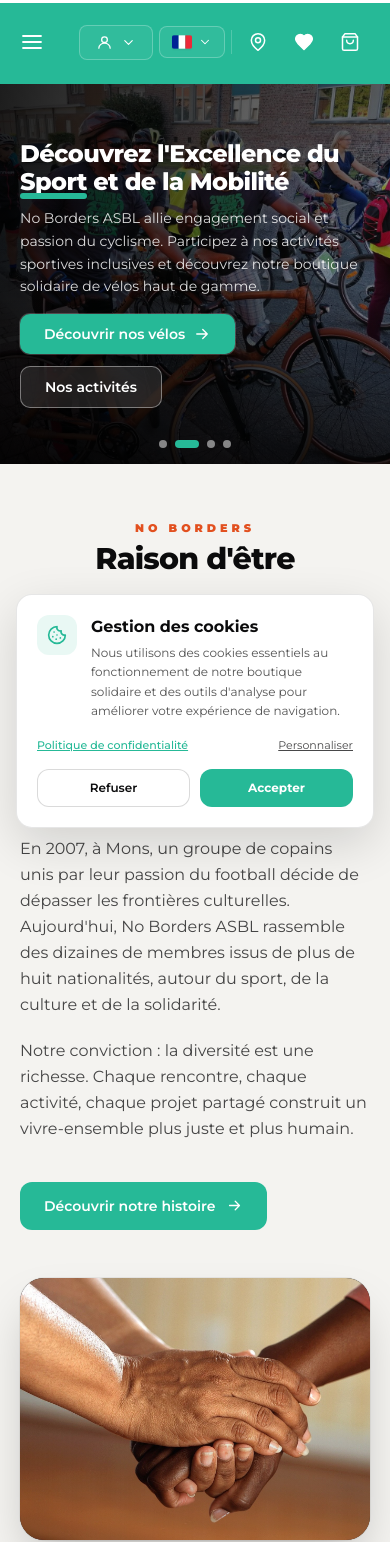
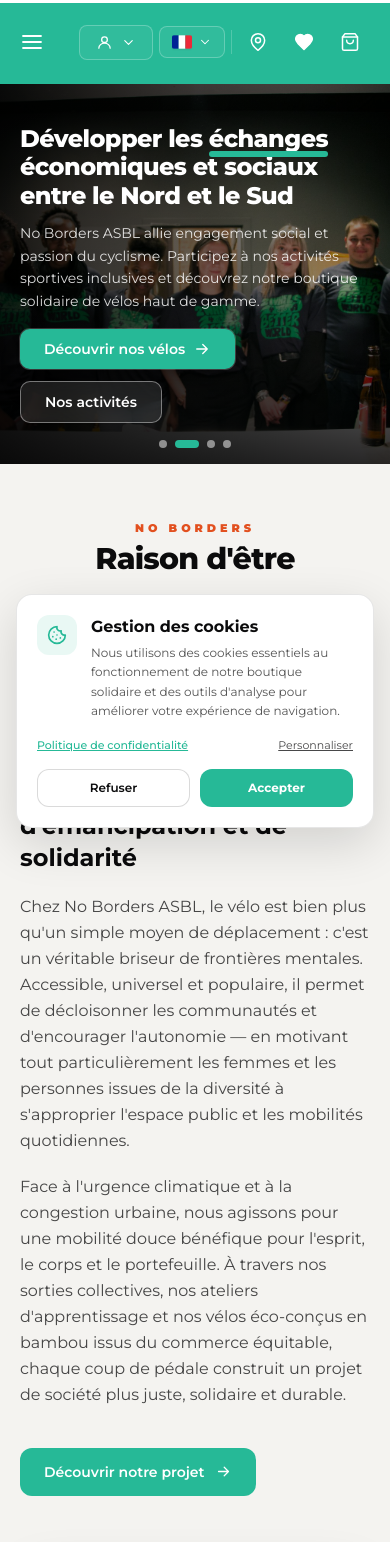
Before and after one commit to josuefox123/nobordersasbl, a Next.js app: page / in a window 390 px wide. Shown: the top 1542 px of the page. Built offline with nearby package versions, Linux system fonts and the light colour scheme.

Commit message:
26-10-2026

```diff
--- a/app/wishlist/WishlistClient.tsx
+++ b/app/wishlist/WishlistClient.tsx
@@ -404,7 +404,7 @@
                       {items.map((item) => (
                         <article
                           key={item.id}
-                          className="group flex flex-col overflow-hidden rounded-2xl border border-ink/10 bg-white shadow-sm transition-all duration-300 hover:-translate-y-1 hover:border-primary hover:shadow-lg"
+                          className="group flex flex-col overflow-hidden rounded-2xl border border-ink/10 bg-white shadow-sm transition-all duration-300 hover:border-primary hover:shadow-lg"
                         >
                           {/* Image du produit avec badge */}
                           <div className="relative aspect-[4/3] w-full overflow-hidden bg-ink/5">
--- a/components/sections/AboutPreview.tsx
+++ b/components/sections/AboutPreview.tsx
@@ -21,8 +21,7 @@
               Raison d&apos;être
             </h2>
             <p className="mx-auto mt-4 max-w-2xl text-base leading-relaxed text-ink/70 sm:text-lg">
-              Une ASBL née de la passion du football et de la conviction profonde
-              que la diversité culturelle est une richesse à partager.
+              Le vélo comme trait d&apos;union : un puissant levier d&apos;émancipation, d&apos;inclusion sociale et de transition écologique au service du vivre-ensemble.
             </p>
           </div>
         </Reveal>
@@ -34,28 +33,23 @@
           <Reveal delay={0.1}>
             <div>
               <p className="text-[0.7rem] font-bold uppercase tracking-[0.25em] text-primary">
-                Notre histoire
+                Pourquoi le vélo ?
               </p>
               <h3 className="mt-2 text-2xl font-bold text-ink sm:text-3xl">
-                Du terrain de foot aux projets solidaires
+                Un vecteur de liberté, d&apos;émancipation et de solidarité
               </h3>
               <p className="mt-5 text-base leading-relaxed text-ink/75 sm:text-lg">
-                En 2007, à Mons, un groupe de copains unis par leur passion du
-                football décide de dépasser les frontières culturelles. Aujourd'hui,
-                No Borders ASBL rassemble des dizaines de membres issus de plus de
-                huit nationalités, autour du sport, de la culture et de la solidarité.
+                Chez No Borders ASBL, le vélo est bien plus qu&apos;un simple moyen de déplacement : c&apos;est un véritable briseur de frontières mentales. Accessible, universel et populaire, il permet de décloisonner les communautés et d&apos;encourager l&apos;autonomie — en motivant tout particulièrement les femmes et les personnes issues de la diversité à s&apos;approprier l&apos;espace public et les mobilités quotidiennes.
               </p>
               <p className="mt-5 text-base leading-relaxed text-ink/75 sm:text-lg">
-                Notre conviction : la diversité est une richesse. Chaque rencontre,
-                chaque activité, chaque projet partagé construit un vivre-ensemble
-                plus juste et plus humain.
+                Face à l&apos;urgence climatique et à la congestion urbaine, nous agissons pour une mobilité douce bénéfique pour l&apos;esprit, le corps et le portefeuille. À travers nos sorties collectives, nos ateliers d&apos;apprentissage et nos vélos éco-conçus en bambou issus du commerce équitable, chaque coup de pédale construit un projet de société plus juste, solidaire et durable.
               </p>
 
               <Link
-                href="/"
+                href="/notre-projet"
                 className="mt-10 inline-flex items-center gap-2.5 rounded-xl bg-primary px-6 py-3.5 text-sm font-semibold text-white transition-colors hover:bg-primary-hover focus-visible:outline-none focus-visible:ring-2 focus-visible:ring-primary"
               >
-                Découvrir notre histoire
+                Découvrir notre projet
                 <ArrowRight size={17} />
               </Link>
             </div>
@@ -66,8 +60,8 @@
             <div className="relative mx-auto w-full max-w-lg lg:max-w-none">
               <div className="relative aspect-[4/3] overflow-hidden rounded-3xl bg-ink shadow-2xl ring-1 ring-black/5">
                 <Image
-                  src="/images/mains.jpg"
-                  alt="Membres de No Borders ASBL — solidarité et rencontre interculturelle"
+                  src="/images/bxl-tour.jpg"
+                  alt="Sortie à vélo solidaire avec No Borders ASBL — mobilité douce et inclusion"
                   fill
                   className="object-cover transition-transform duration-700 hover:scale-105"
                   sizes="(max-width: 1024px) 100vw, 50vw"
@@ -76,11 +70,11 @@
               </div>
 
               {/* Badge flottant */}
-              <div className="absolute -bottom-5 -left-5 hidden sm:flex items-center gap-3 rounded-2xl bg-flame px-5 py-3.5 text-white shadow-xl">
-                <span className="text-2xl font-black leading-none">2007</span>
+              <div className="absolute -bottom-5 -left-5 hidden sm:flex items-center gap-3 rounded-2xl bg-primary px-5 py-3.5 text-white shadow-xl">
+                <span className="text-2xl font-black leading-none">100%</span>
                 <div className="h-8 w-px bg-white/30" />
                 <span className="text-xs font-semibold uppercase leading-tight tracking-wide">
-                  Fondée<br />à Mons
+                  Mobilité<br />solidaire
                 </span>
               </div>
             </div>
--- a/components/sections/Hero.tsx
+++ b/components/sections/Hero.tsx
@@ -8,19 +8,59 @@
 const SLIDES = [
   {
     src: "/images/hero-groupe.jpg",
-    alt: "No Borders ASBL — membres réunis pour une activité interculturelle",
+    alt: "No Borders ASBL – membres réunis pour une activité interculturelle",
+    title: (
+      <>
+        L&apos;inclusion pour le{" "}
+        <span className="relative inline-block text-white">
+          sport
+          <span className="absolute -bottom-1 left-0 h-1.5 w-full rounded-full bg-primary" />
+        </span>{" "}
+        et la culture
+      </>
+    ),
+  },
+  {
+    src: "/images/lancement-myboo.jpg",
+    alt: "No Borders ASBL – lancement des vélos en bambou My Boo",
+    title: (
+      <>
+        Développer les{" "}
+        <span className="relative inline-block text-white">
+          échanges
+          <span className="absolute -bottom-1 left-0 h-1.5 w-full rounded-full bg-primary" />
+        </span>{" "}
+        économiques et sociaux entre le Nord et le Sud
+      </>
+    ),
   },
   {
     src: "/images/organisations-sportives.jpg",
-    alt: "No Borders ASBL — activités sportives inclusives",
+    alt: "No Borders ASBL – activités sportives inclusives",
+    title: (
+      <>
+        L&apos;inclusion pour le{" "}
+        <span className="relative inline-block text-white">
+          sport
+          <span className="absolute -bottom-1 left-0 h-1.5 w-full rounded-full bg-primary" />
+        </span>{" "}
+        et la culture
+      </>
+    ),
   },
   {
     src: "/images/bxl-tour.jpg",
-    alt: "No Borders ASBL — tour à vélo à Bruxelles",
-  },
-  {
-    src: "/images/lancement-myboo.jpg",
-    alt: "No Borders ASBL — lancement des vélos en bambou My Boo",
+    alt: "No Borders ASBL – tour à vélo à Bruxelles",
+    title: (
+      <>
+        Développer les{" "}
+        <span className="relative inline-block text-white">
+          échanges
+          <span className="absolute -bottom-1 left-0 h-1.5 w-full rounded-full bg-primary" />
+        </span>{" "}
+        économiques et sociaux entre le Nord et le Sud
+      </>
+    ),
   },
 ];
 
@@ -92,13 +132,8 @@
         <div className="max-w-2xl lg:max-w-4xl space-y-3 sm:space-y-4 lg:space-y-6">
 
           {/* Titre */}
-          <h1 className="text-2xl font-extrabold leading-[1.15] tracking-tight text-white sm:text-3xl md:text-4xl lg:text-5xl xl:text-6xl">
-            Découvrez l&apos;Excellence du{" "}
-            <span className="relative inline-block text-white">
-              Sport
-              <span className="absolute -bottom-1 left-0 h-1.5 w-full rounded-full bg-primary" />
-            </span>{" "}
-            et de la Mobilité
+          <h1 className="text-2xl font-extrabold leading-[1.18] tracking-tight text-white sm:text-3xl md:text-4xl lg:text-5xl xl:text-[3.25rem] transition-opacity duration-500">
+            {SLIDES[current].title}
           </h1>
 
           {/* Description */}
--- a/components/sections/PartnersMarquee.tsx
+++ b/components/sections/PartnersMarquee.tsx
@@ -2,7 +2,9 @@
 import { partners, supporters } from "@/lib/content";
 import { Reveal } from "@/components/ui/Reveal";
 
-const allPartners = [...partners, ...supporters];
+const allPartners = [...partners, ...supporters].filter(
+  (p) => p.name !== "BMW" && p.name !== "EcoBirdy"
+);
 // Répété pour garantir une boucle infinie continue et fluide
 const marqueeList = [...allPartners, ...allPartners];
 
--- a/lib/content.ts
+++ b/lib/content.ts
@@ -271,7 +271,8 @@
     logo: "/images/s-wallonie.jpg",
     href: "https://www.wallonie.be/fr/acteurs-et-institutions/federation-wallonie-bruxelles",
   },
-  { name: "CIMB", logo: "/images/s-cimb.jpg", href: "https://www.cimb.be" },
+  { name: "CRI MB-Wapi", logo: "/images/logo-cri-mp-wapi-2026.png", href: "https://www.cri-mbwapi.be" },
+  { name: "Ville de Mons", logo: "/images/logo-ville-de-mons.svg", href: "https://www.mons.be" },
 ];
 
 /** Galerie de moments partagés (photos issues du site officiel). */
```
Also changed, not shown: app/boutique/BoutiqueClient.tsx (+20 -8 lines), app/boutique/produit/ProduitClient.tsx (+21 -8 lines), app/nous-contacter/page.tsx (+25 -2 lines), components/layout/Header.tsx (+18 -4 lines), components/sections/FeaturedProducts.tsx (+10 -4 lines), public/images/logo-cri-mp-wapi-2026.png (added), public/images/logo-ville-de-mons.svg (added).
